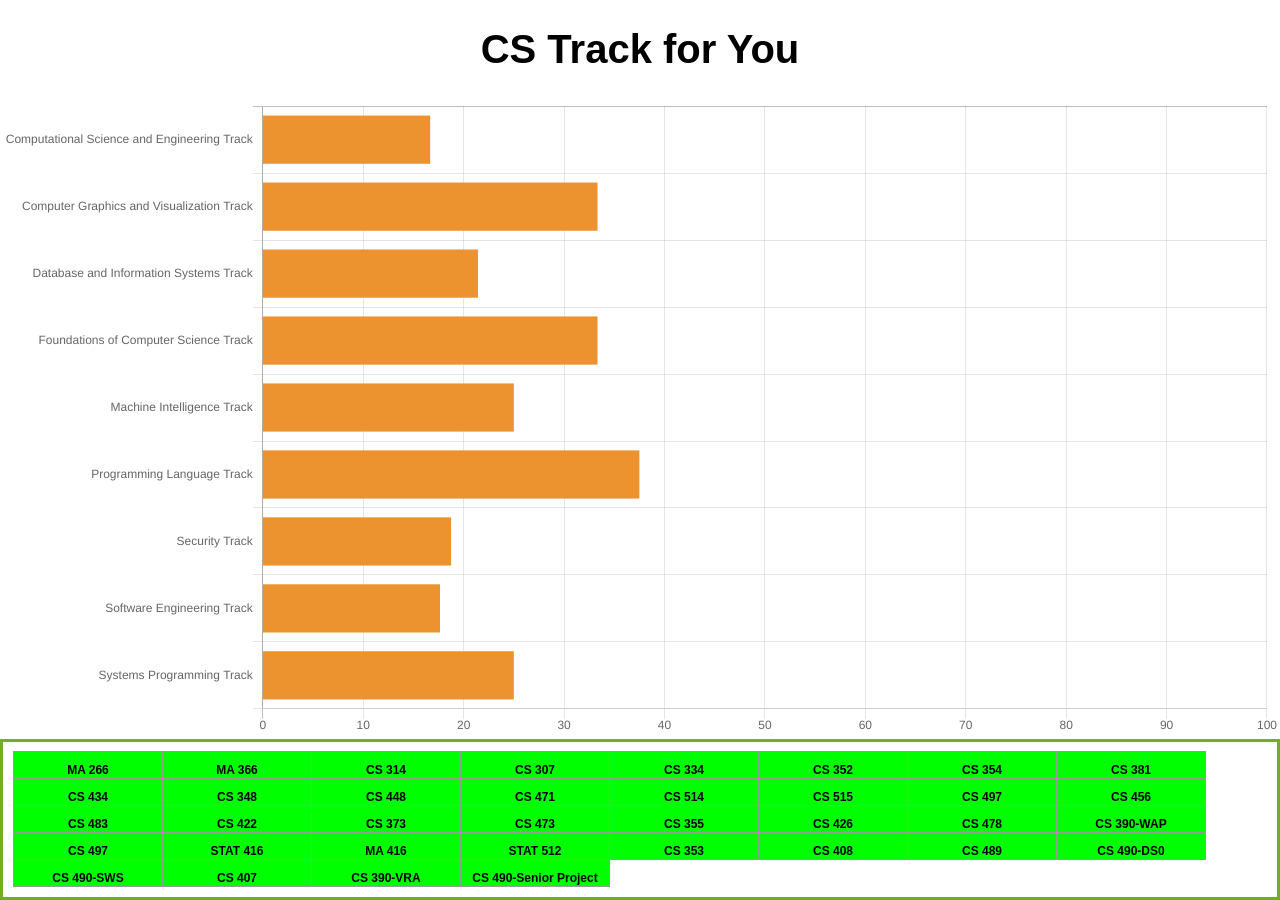
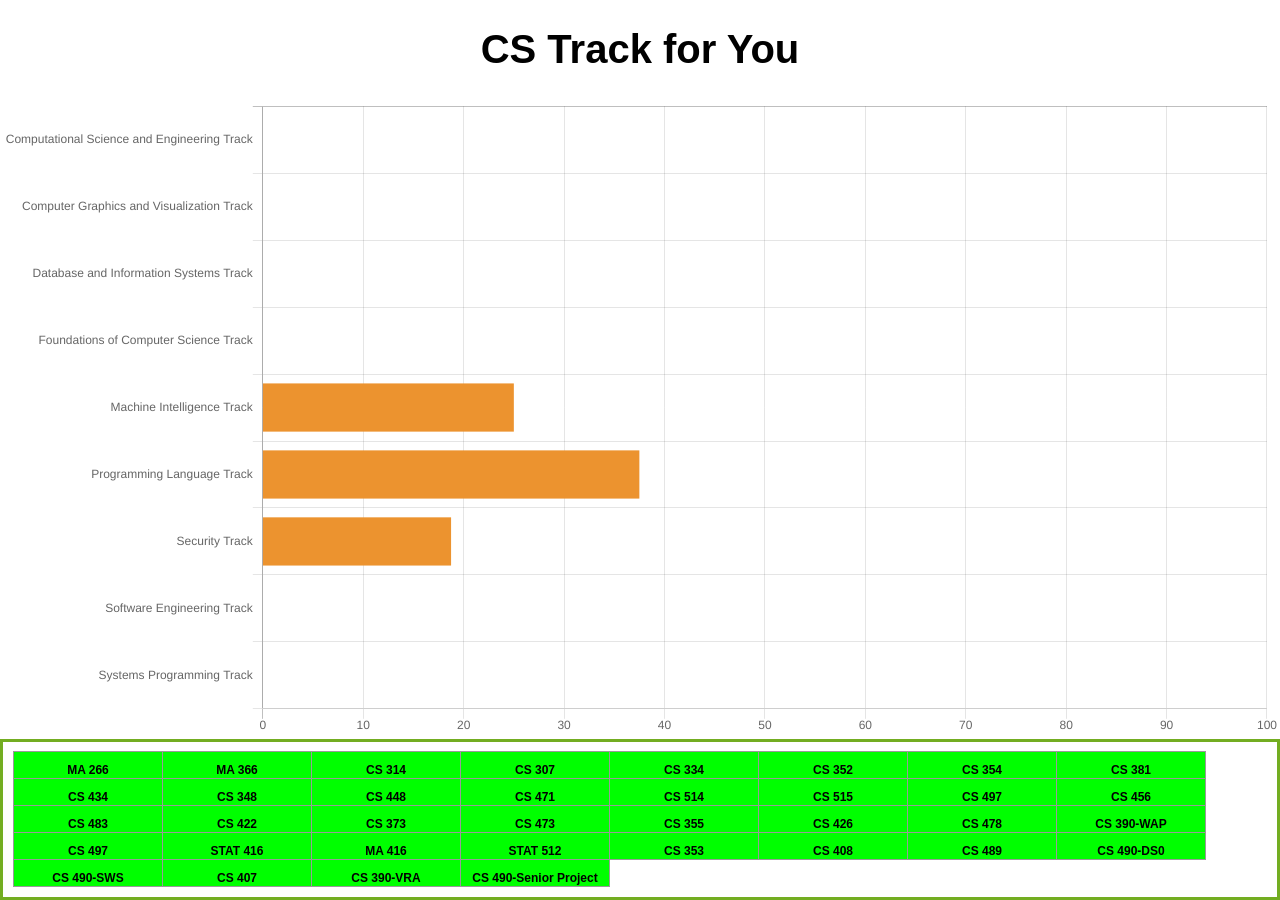
Before and after one commit to yatharthrawat/CSTrackForYou, a React (Create React App) app: page / in a window 1280 px wide. Built offline with nearby package versions, Linux system fonts and the light colour scheme.

Commit message:
Shifted code and made handleClick a method of the class instead of an independent function. Need to solve updating of graph onClick.

```diff
--- a/src/App.js
+++ b/src/App.js
@@ -165,23 +165,20 @@ const SP_list=[
     "CS 489",
     "CS 490DS0"];
 
-var CSE=3;
-var CGV=3;
-var DIS=3;
-var FCS=3;
-var SE=3;
-var SP=3;
+var CSE=0;
+var CGV=0;
+var DIS=0;
+var FCS=0;
+var SE=0;
+var SP=0;
 var ML=3;
 var PL=3;
 var SEC=3;
 
 function Course(props) {
 
-    function handleClick(){
-        console.log(props.value);
-    }
     return (
-        <button className="course" onClick={handleClick}>
+        <button className="course" onClick={props.onClick1}>
             {props.value}
         </button>
     );
@@ -191,11 +188,17 @@ function Course(props) {
 
 class ButtonInterface extends React.Component{
 
+    handleClick(value){
+       console.log(value);
+    }
+
     renderCourse(i) {
         return (
-            <Course value={courselist[i]}/>
+            <Course value={courselist[i]} onClick1={()=>this.handleClick(courselist[i])}/>
         );
     }
+
+
     render(){
         var buttons=[];
         for(var i=0;i<courselist.length;i++){
@@ -227,16 +230,7 @@ class ButtonInterface extends React.Component{
 
 
 class Graph extends React.Component {
-    constructor(props){
-        super(props);
-    }
-
   render() {
-        console.log(this.props.CSE +this.props.CGV+
-            this.props.DIS+ this.props.FCS+
-            this.props.ML+ this.props.PL+
-            this.props.SEC+this.props.SE+this.props.SP);
-
         //All the data that is being passed through HorizontalBar which is a React wrapper for Chart.js
         let data = {
           labels: ["Computational Science and Engineering Track",
@@ -264,7 +258,6 @@ class Graph extends React.Component {
                       this.props.ML, this.props.PL,
                       this.props.SEC,this.props.SE,this.props.SP]
               }
-
           ]
       };
 
@@ -285,7 +278,7 @@ class Graph extends React.Component {
           }
       };
 
-      return <HorizontalBar data={data} options={options}  />;
+      return <HorizontalBar data={data} options={options}/>;
   }
 }
 
```
